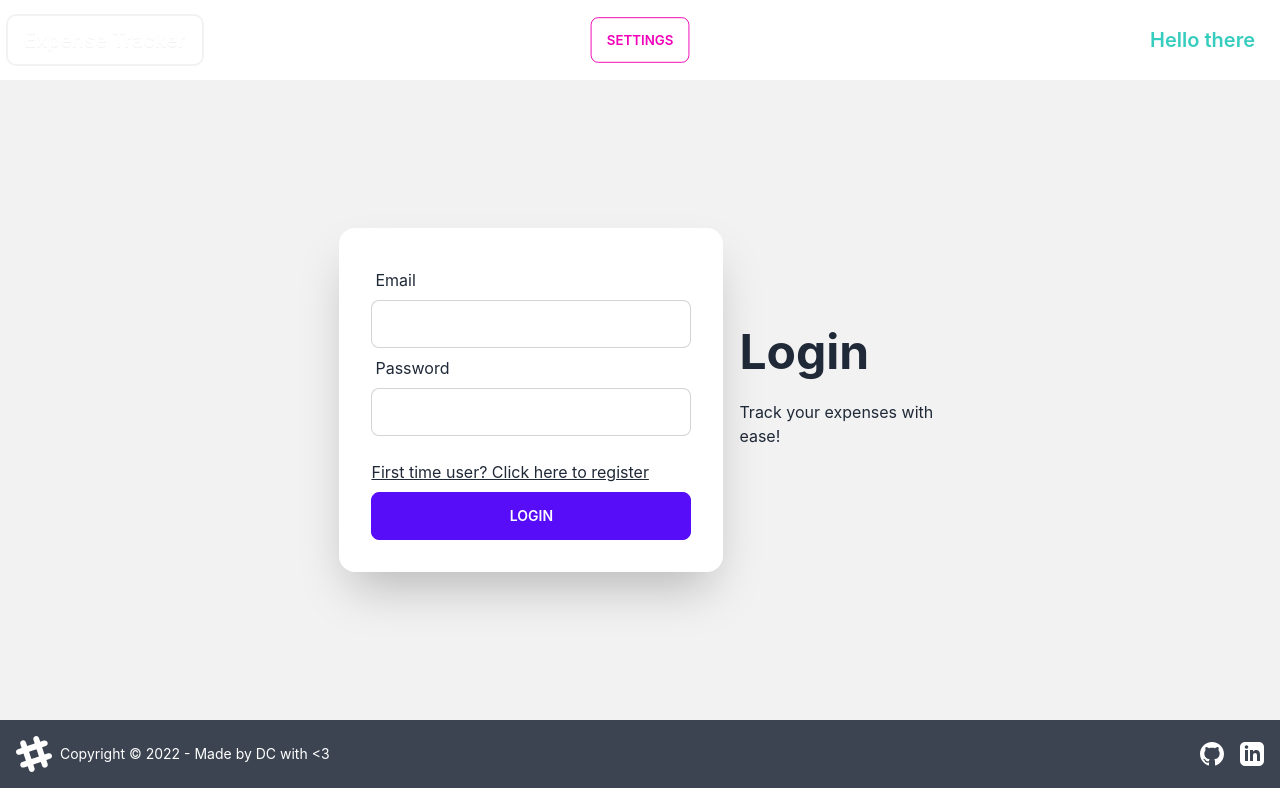
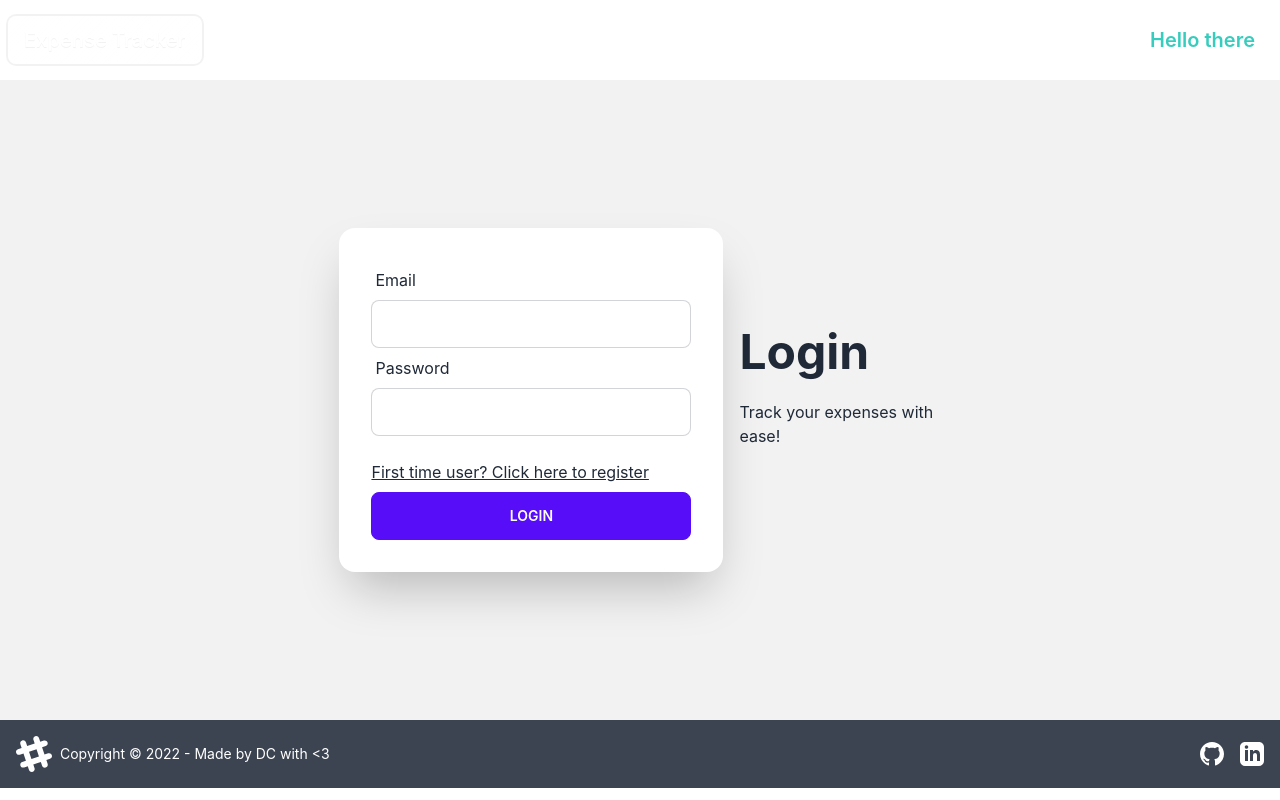
Before and after one commit to 01-DC/mern-expense-tracker-client, a React (Vite) app: page /login in a window 1280 px wide. Built offline with nearby package versions, Linux system fonts and the light colour scheme.

Commit message:
hide all buttons on logout

```diff
--- a/src/components/Header.jsx
+++ b/src/components/Header.jsx
@@ -34,6 +34,7 @@ const Header = () => {
 							/>
 						</svg>
 					</label>
+					{loginUser && (
 						<ul
 							tabIndex={0}
 							className="menu menu-compact dropdown-content mt-3 p-2 shadow-2xl bg-base-100 rounded-box w-52 gap-4">
@@ -53,12 +54,14 @@ const Header = () => {
 								</button>
 							</li>
 						</ul>
+					)}
 				</div>
 				<Link to="/" className="btn glass normal-case sm:text-xl">
 					Expense Tracker
 				</Link>
 			</div>
 			<div className="navbar-center hidden lg:flex">
+				{loginUser && (
 					<ul className="menu menu-horizontal px-1 gap-3">
 						<li>
 							<Link
@@ -68,7 +71,6 @@ const Header = () => {
 							</Link>
 						</li>
 
-					{loginUser && (
 						<li>
 							<button
 								className="btn btn-outline btn-primary"
@@ -76,8 +78,8 @@ const Header = () => {
 								Logout
 							</button>
 						</li>
+					</ul>
 				)}
-				</ul>
 			</div>
 			<div className="navbar-end">
 				<div className="btn btn-ghost normal-case sm:text-xl text-accent">
```
Lines whose indentation alone changed are shown as unchanged.
